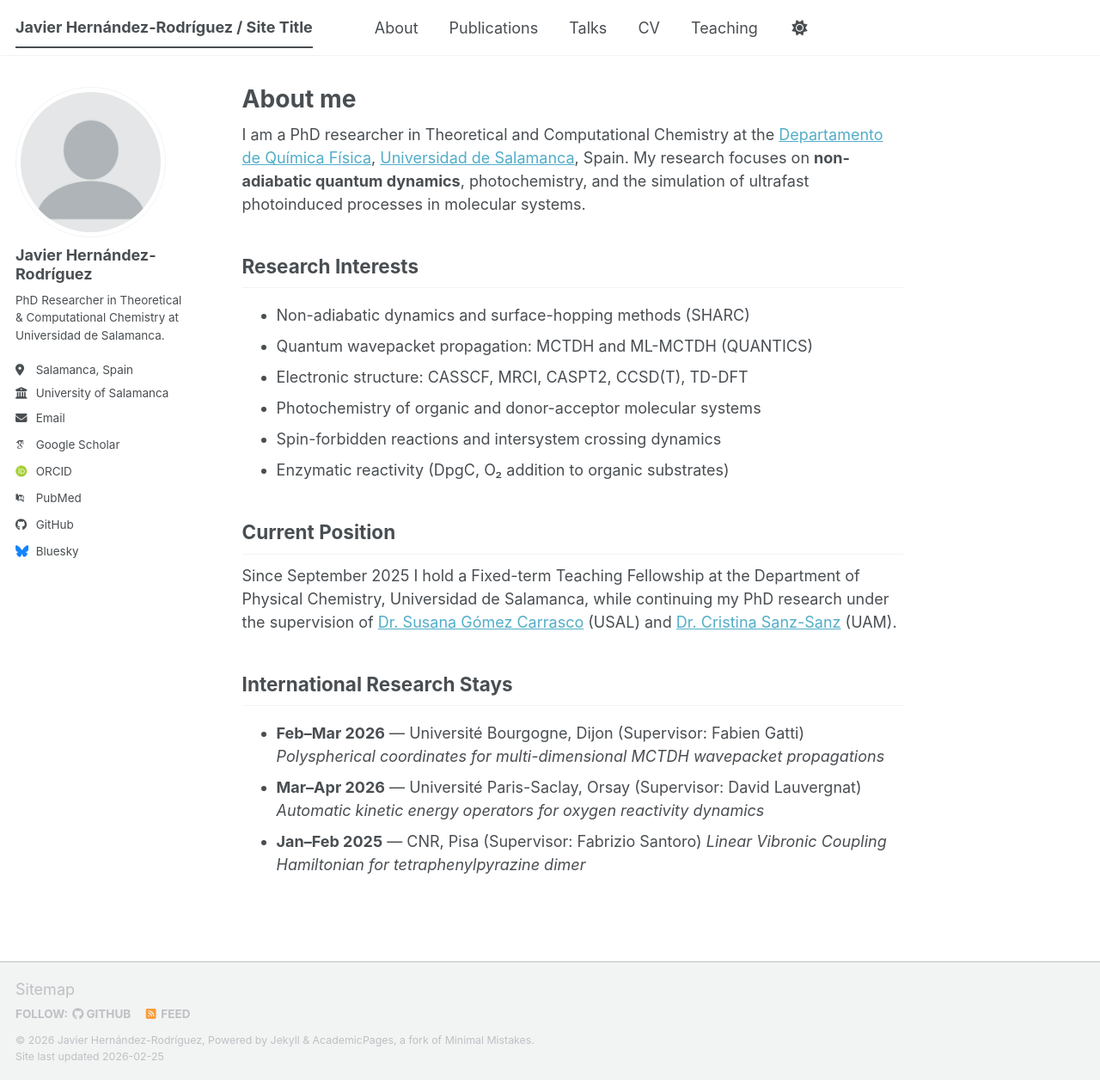
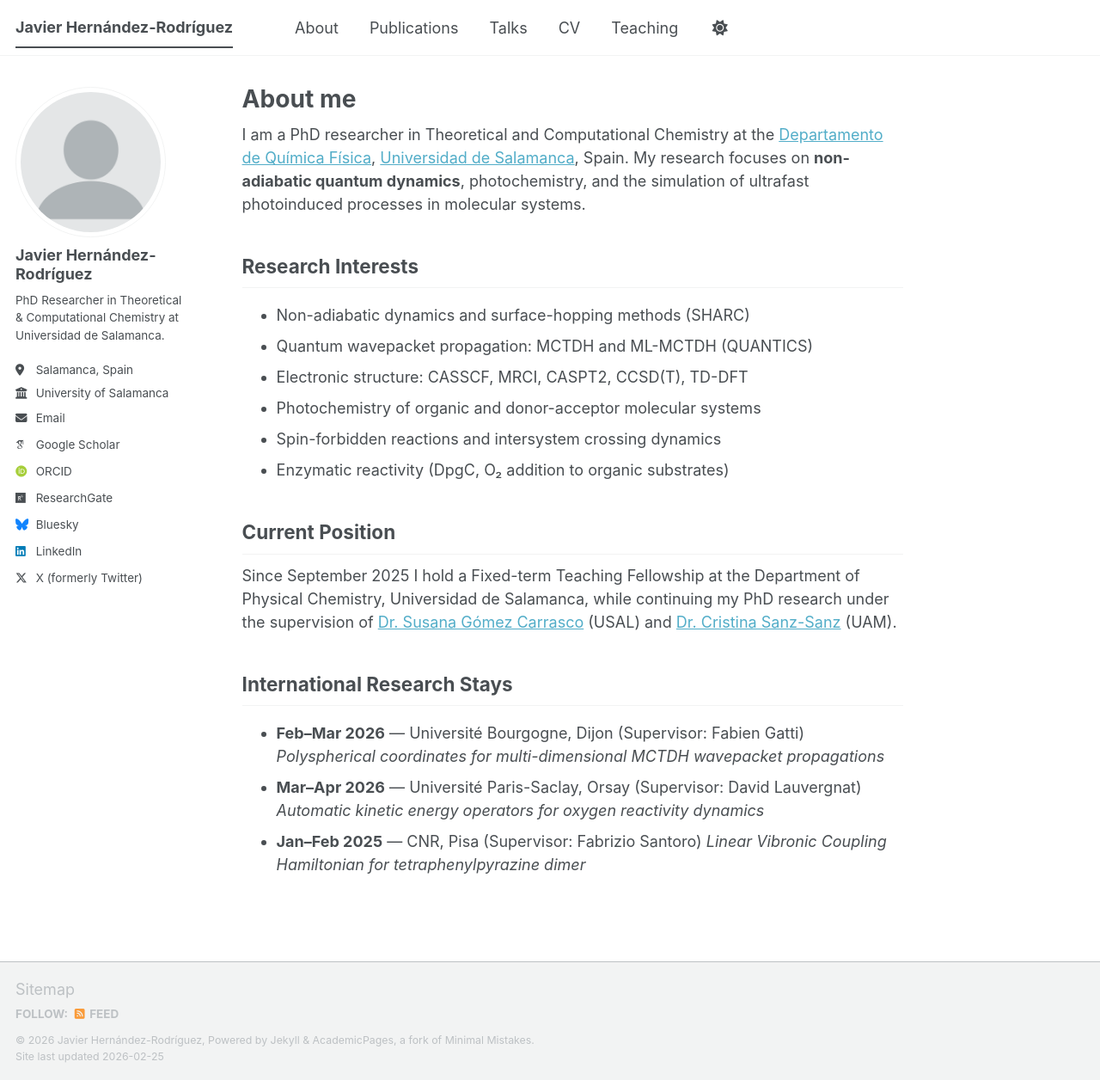
Before and after one commit to javier-hernandezr/javier-hernandezr.github.io, a Jekyll site: the page built from _pages/about.md, in a window 1280 px wide and 1256 px high. Shown: the whole window at 86% size. Built offline with Jekyll 4.4.1, drawn with Linux system fonts in a browser that asks for light colours; some web fonts are replaced; a script bundle is joined from its source files by our own code; library files that are not in the unit come from our copies; some of the changed lines change nothing that is shown.

Commit message:
Update _config.yml

```diff
--- a/_config.yml
+++ b/_config.yml
@@ -9,7 +9,7 @@
 # Basic Site Settings
 locale                   : "en-US"
 site_theme               : "default" # The available themes options are "default", "air", "sunrise", "mint", "dirt" and "contrast"
-title                    : "Javier Hernández-Rodríguez / Site Title"
+title                    : "Javier Hernández-Rodríguez"
 title_separator          : "-"
 name                     : &name "Javier Hernández-Rodríguez"
 description              : &description "PhD Researcher in Theoretical & Computational Chemistry"   # Update this with a general description of your site, this is the default if not overridden by a page
@@ -35,14 +35,14 @@ author:
   # Academic websites
   academia         : # URL
   arxiv            : # URL - Update with the correct link to your profile
-  googlescholar    : "https://scholar.google.com/citations?user=PS_CX0AAAAAJ"
+  googlescholar    : "https://scholar.google.es/citations?user=AtGphbkAAAAJ&hl=es"
   inspire-hep      : # URL
   impactstory      : # URL
   orcid            : "https://orcid.org/0009-0008-1682-7834"
   semantic         : # URL
   ssrn             : # URL
-  pubmed           : "https://www.ncbi.nlm.nih.gov/pubmed/?term=john+snow"
-  researchgate     : # URL
+  pubmed           : # URL
+  researchgate     : "https://www.researchgate.net/profile/Javier-Hernandez-Rodriguez-2?ev=hdr_xprf"
   scopus           : # URL
   zotero           : # URL
 
@@ -51,13 +51,13 @@ author:
   bitbucket        : # Username - Update with your username on the site
   codepen          : # Username
   dribbble         : # Username
-  github           : "javier-hernandezr"
+  github           : # Username
   kaggle           : # Username
   stackoverflow    : # User number or user number and name (i.e., use "1" or "1/jeff-atwood")
 
   # Social media
   artstation       : # Username
-  bluesky          : "bsky.app" # Replace this with you Bluesky username
+  bluesky          : "jhr95.bsky.social" # Replace this with you Bluesky username
   facebook         : # Username
   flickr           : # Username
   foursquare       : # Username
@@ -66,7 +66,7 @@ author:
   keybase          : # Username
   instagram        : # Username
   lastfm           : # Username
-  linkedin         : # Username
+  linkedin         : "javier-hernández-rodríguez-45578a72"
   mastodon         : # URL
   medium           : # URL
   pinterest        : # Username
@@ -74,7 +74,7 @@ author:
   steam            : # Username
   telegram         : # URL
   tumblr           : # Username
-  twitter          : # Username for X / Twitter
+  twitter          : "javihdezr"
   vine             : # Username
   weibo            : # Username
   wikipedia        : # Username
```
